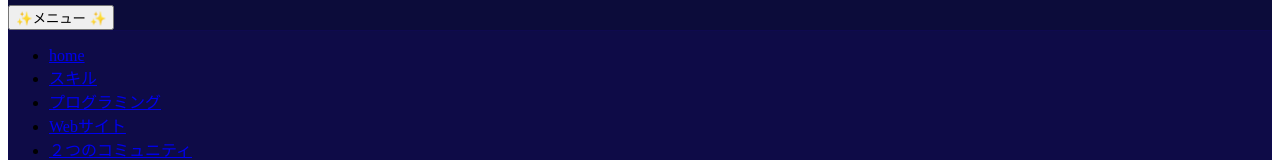
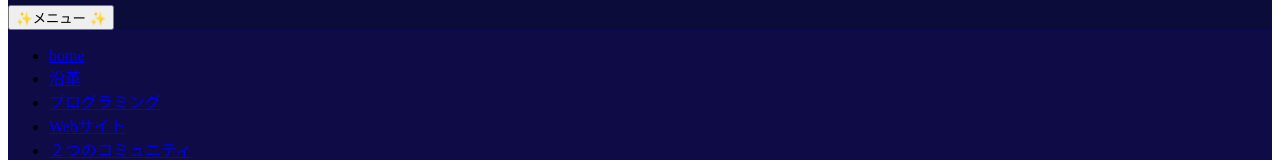
Before and after one commit to yoko-at-home/yoko-2021, a Next.js app: page /language in a window 1280 px wide. Shown: the part 219-379 px from the top of the page. Built offline with nearby package versions, Linux system fonts and the light colour scheme.

Commit message:
Navbarの文言を更新

```diff
--- a/src/components/NavBar.js
+++ b/src/components/NavBar.js
@@ -52,7 +52,7 @@ export const Navbar = () => {
                 <Link href='/skills'>
                   <a className='flex items-center md:py-3 lg:py-2 px-3 text-xs font-bold text-white uppercase'>
                     <span className='py-3 mx-auto ml-2 w-32 md:w-96 text-center text-yellow-100 hover:bg-gray-700 hover:bg-opacity-90 rounded-tl-full rounded-br-full'>
-                      スキル
+                      沿革
                     </span>
                   </a>
                 </Link>
```
